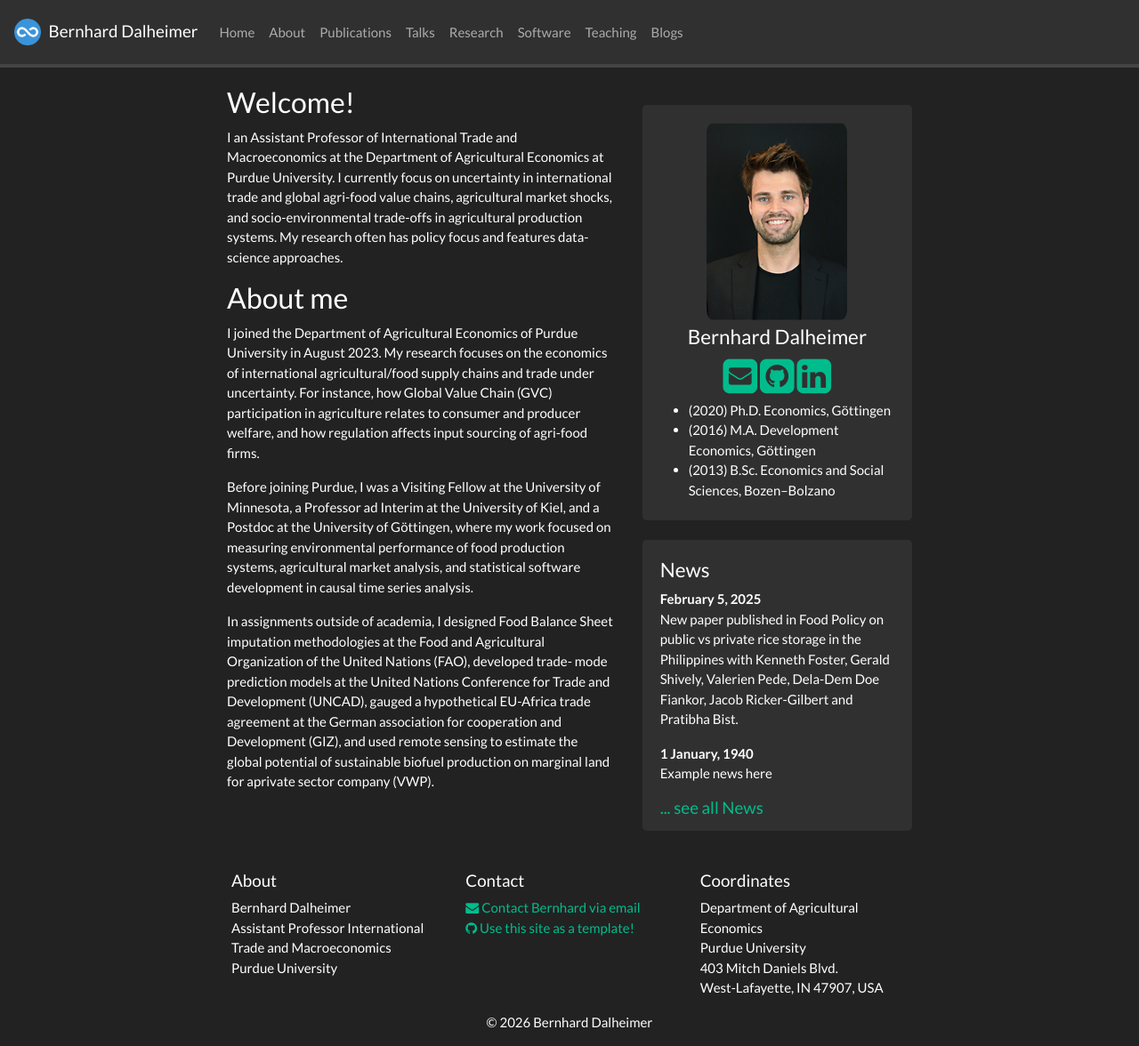
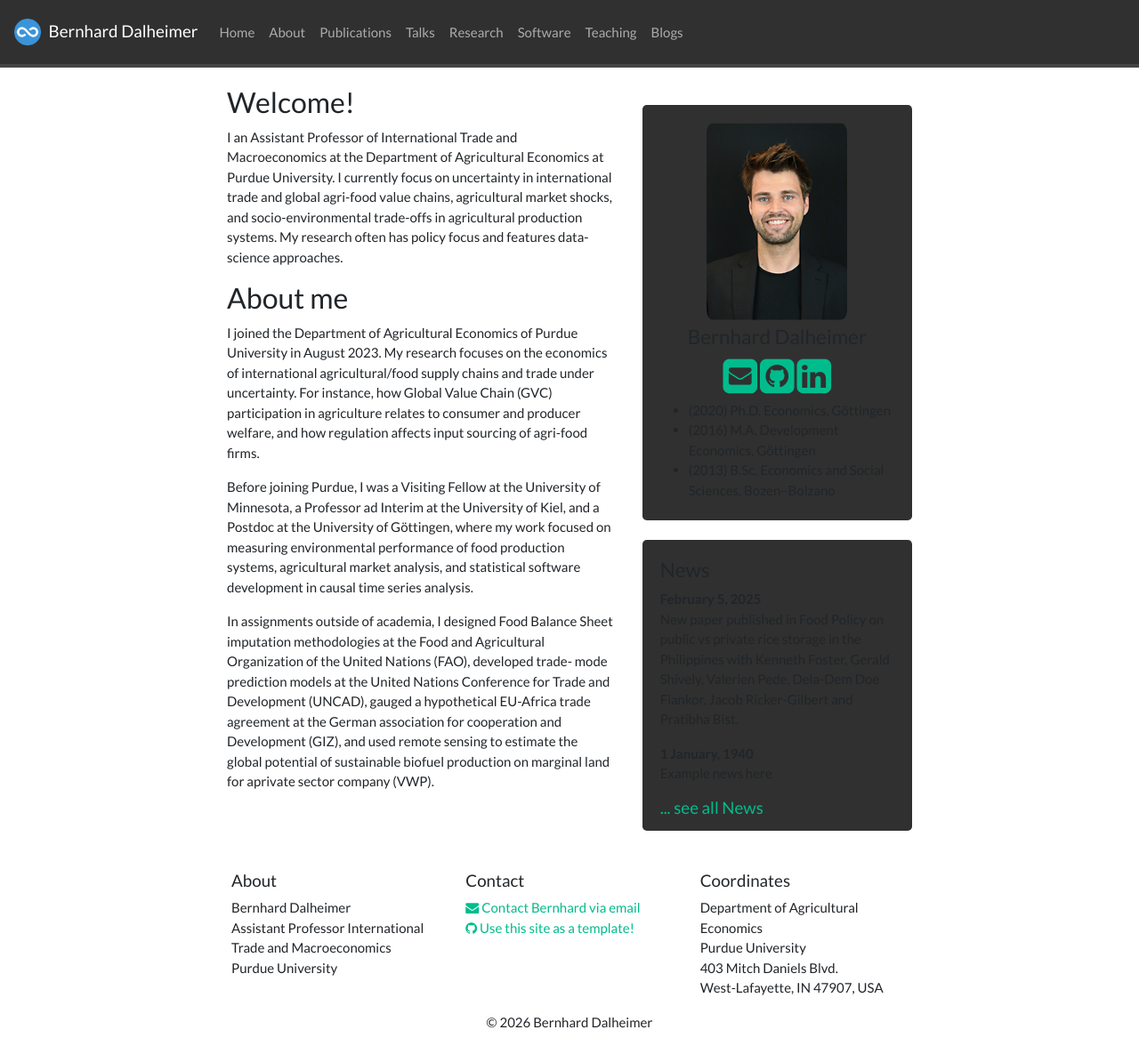
Before and after one commit to BDalheimer/BDalheimer.github.io, a Jekyll site: the page built from _pages/home.md, in a window 1280 px wide and 1176 px high. Shown: the whole window at 89% size. Built offline with Jekyll 4.4.1, drawn with Linux system fonts in a browser that asks for light colours; nearby versions of some CDN libraries; a style sheet for code colours, icons or effects is not loaded.

Commit message:
Force light background

```diff
--- a/assets/main.scss
+++ b/assets/main.scss
@@ -11,3 +11,8 @@ $baseurl: "{{ site.url }}{{ site.baseurl }}";
 // @import "bootstrap_customization";
 @import "bootstrap";
 @import "SHB_css";
+
+body {
+  background-color: #ffffff !important;
+  color: #212529 !important;
+}
```
